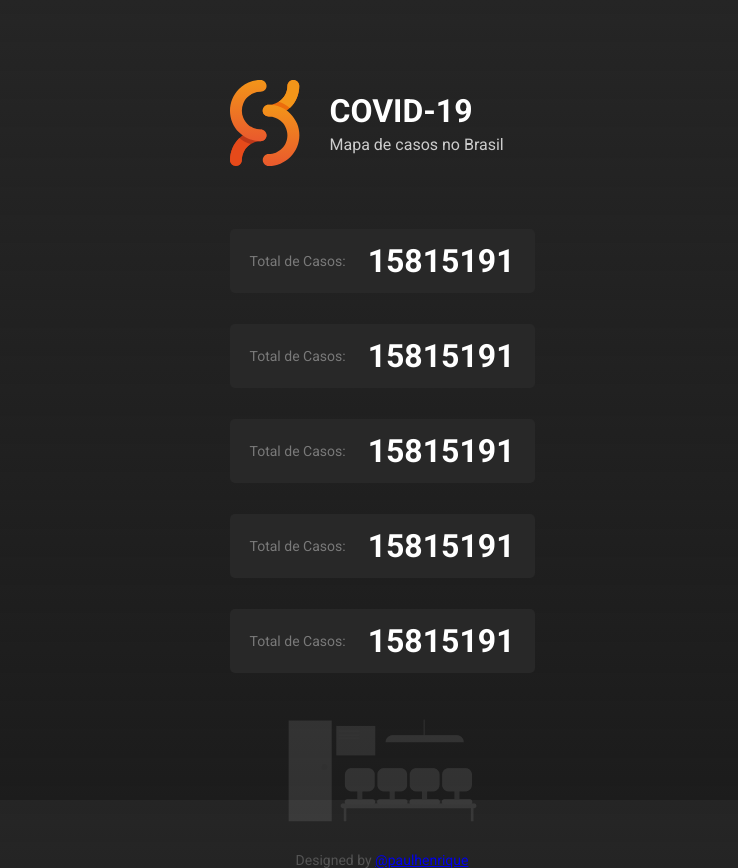
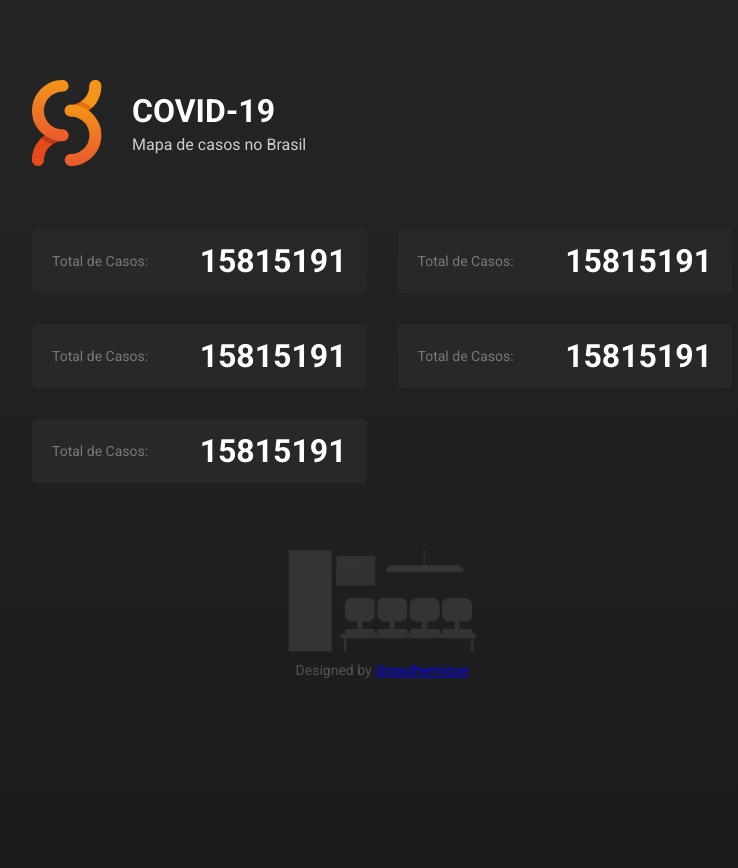
Before and after one commit to paulhenrique/covid-19, a React (Create React App) app: page / in a window 1280 px wide. Shown: the whole page, without its empty margins (258-996 px from the left). After the commit the page ends 840 px from the top, so only its background shows below. Built offline with nearby package versions, Linux system fonts and the light colour scheme.

Commit message:
finalizando estilo

```diff
--- a/src/assets/style/global.scss
+++ b/src/assets/style/global.scss
@@ -6,18 +6,33 @@
 
 body {
   background: linear-gradient(180deg, #252525 0%, rgba(105, 105, 105, 0) 100%), #1C1C1C;
-  height: 100vh;
+  min-height: 100vh;
+
+  padding-bottom: 40px;
   color: white;
 
   .container {
     max-width: 305px;
     margin: auto;
+    display: flex;
+    flex-direction: column;
+    height: 100%;
+
+    @media (min-width: 768px) {
+      max-width: 700px;
+    }
 
     .containerCards {
       margin-top: 63px;
       display: flex;
       flex-direction: column;
       gap: 31px;
+
+      @media (min-width: 768px) {
+        display: grid;
+        grid-template-columns: repeat(2, 1fr);
+        padding-bottom: 40px;
+      }
     }
   }
 }
--- a/src/components/Footer/styles.module.scss
+++ b/src/components/Footer/styles.module.scss
@@ -9,9 +9,9 @@
   display: flex;
   flex-direction: column;
   justify-content: flex-end;
-  transform: translateY(40px);
+  padding-top: 40px;
 
   p {
-    transform: translateY(40px);
+    padding-top: 40px;
   }
 }
```
